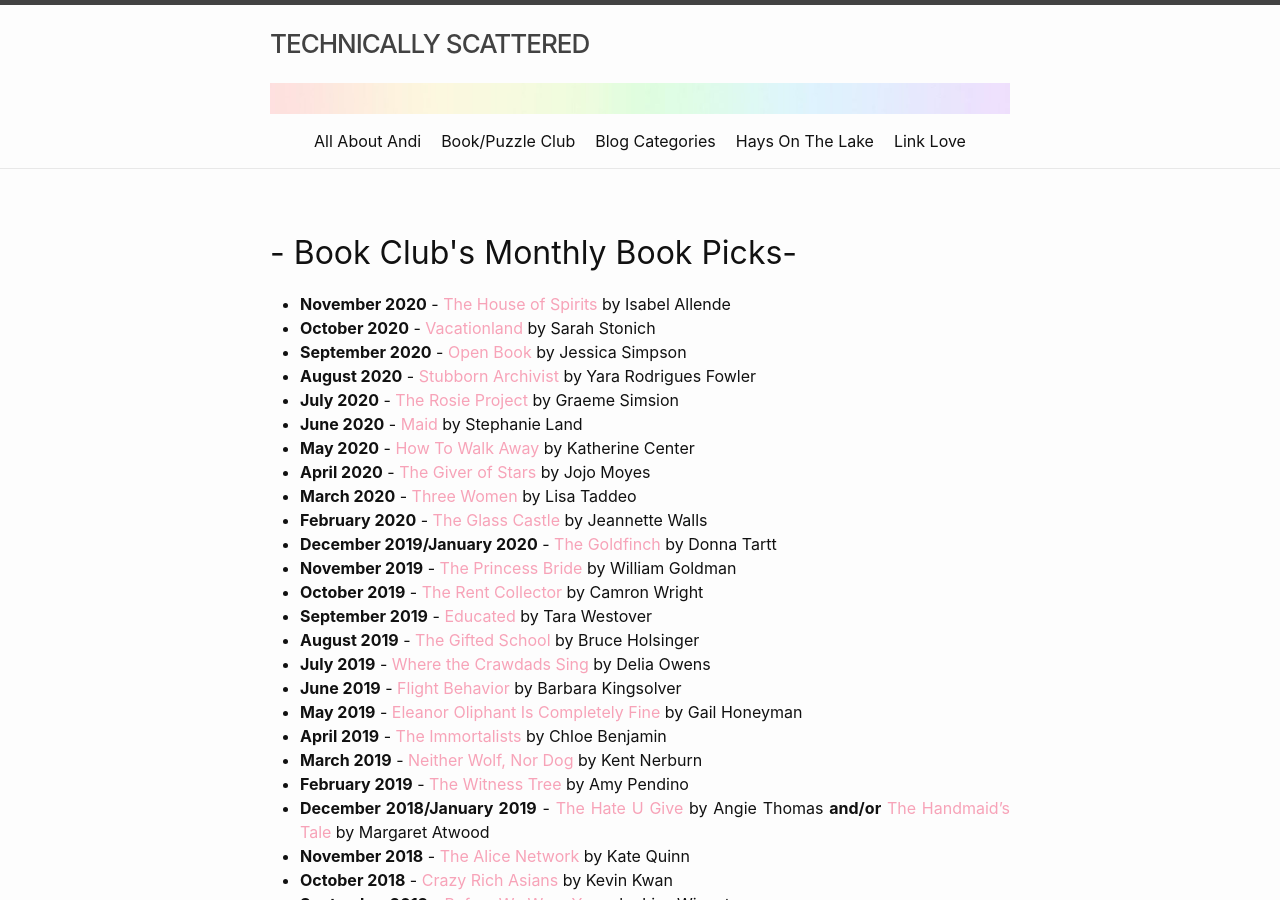
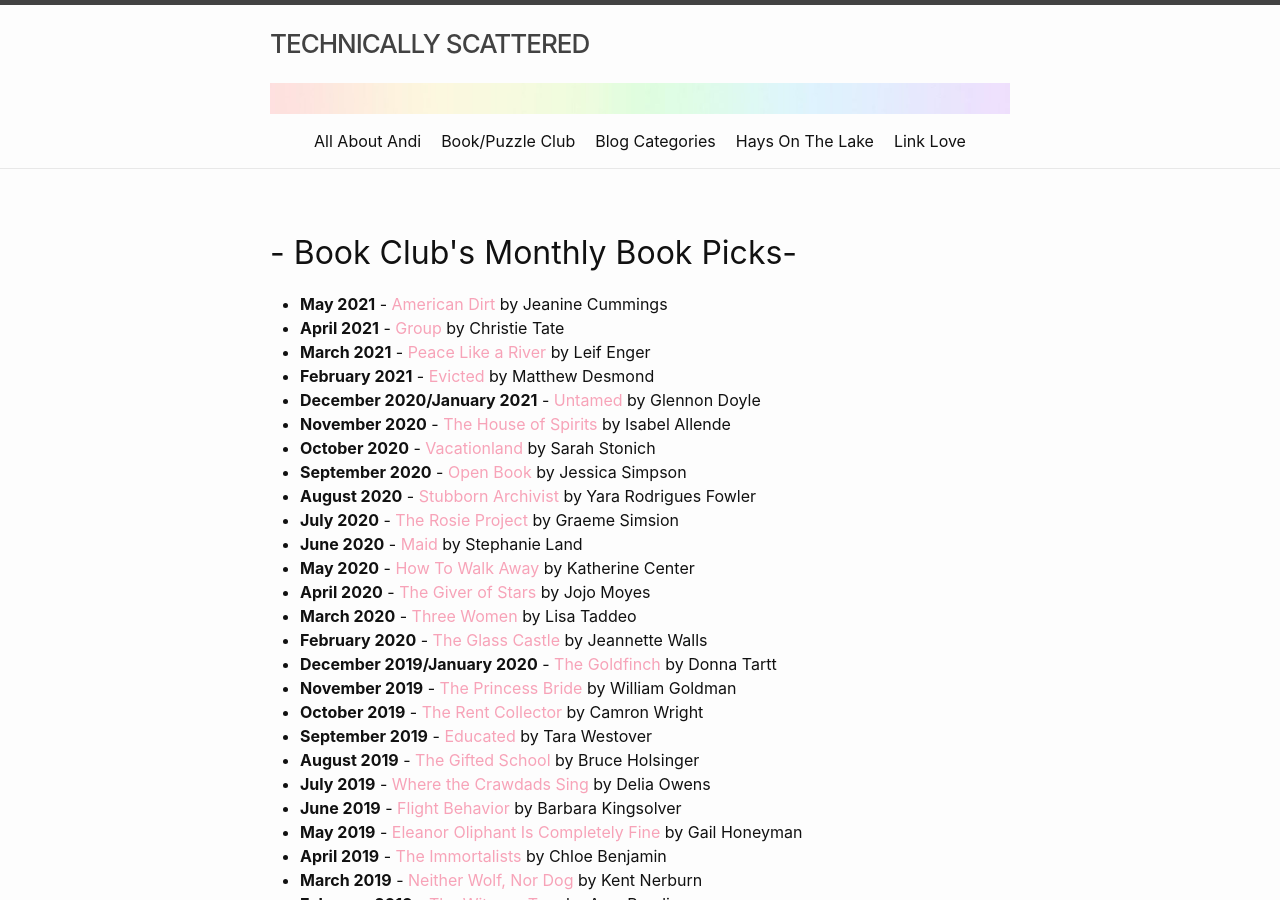
Before and after one commit to minihays/minihays.github.io, a Jekyll site: the page built from bookclub/booksread.markdown, in a window 1280 px wide and 900 px high. Built offline with Jekyll 4.4.1, drawn with Linux system fonts in a browser that asks for light colours.

Commit message:
added upcoming books

```diff
--- a/bookclub/booksread.markdown
+++ b/bookclub/booksread.markdown
@@ -5,6 +5,11 @@
 ---
 <h2>- Book Club's Monthly Book Picks-</h2>
 
+- **May 2021** - [American Dirt](https://www.amazon.com/American-Dirt-Novel-Jeanine-Cummins-ebook/dp/B07QQLCZY1/ref=sr_1_1?dchild=1&keywords=american+dirt&qid=1603851432&sr=8-1) by Jeanine Cummings
+- **April 2021** - [Group](https://www.amazon.com/Group-How-One-Therapist-Circle-Strangers-Saved-My-Life-ebook/dp/B084GBBGHS/ref=sr_1_1?dchild=1&keywords=group&qid=1603851287&sr=8-1) by Christie Tate
+- **March 2021** - [Peace Like a River](https://www.amazon.com/Peace-Like-River-Leif-Enger-ebook/dp/B0062A4882/ref=sr_1_1?crid=16K4C2TO9GDGH&dchild=1&keywords=peace+like+a+river+by+leif+enger&qid=1603850920&s=digital-text&sprefix=peace+like+a+%2Cdigital-text%2C186&sr=1-1) by Leif Enger
+- **February 2021** - [Evicted](https://www.amazon.com/Evicted-Poverty-Profit-American-City-ebook/dp/B010ZXKCAO/ref=tmm_kin_swatch_0?_encoding=UTF8&qid=1603851189&sr=8-1) by Matthew Desmond
+- **December 2020/January 2021** - [Untamed](https://www.amazon.com/Untamed-Glennon-Doyle-ebook/dp/B07VSZTKJ8/ref=tmm_kin_swatch_0?_encoding=UTF8&qid=1603891581&sr=1-1-791c2399-d602-4248-afbb-8a79de2d236f) by Glennon Doyle
 - **November 2020** - [The House of Spirits](https://www.amazon.com/House-Spirits-Novel-Isabel-Allende-ebook/dp/B01675AB28/ref=tmm_kin_swatch_0?_encoding=UTF8&qid=1595963392&sr=8-2) by Isabel Allende
 - **October 2020** - [Vacationland](https://www.amazon.com/Vacationland-Sarah-Stonich-ebook/dp/B00C13Q2ZG/ref=tmm_kin_swatch_0?_encoding=UTF8&qid=1595963444&sr=8-4) by Sarah Stonich
 - **September 2020** - [Open Book](https://www.amazon.com/Untitled-Memoir-Lou-Htims-ebook/dp/B07GVJPXV9/ref=tmm_kin_swatch_0?_encoding=UTF8&qid=1595963467&sr=8-2) by Jessica Simpson
```
